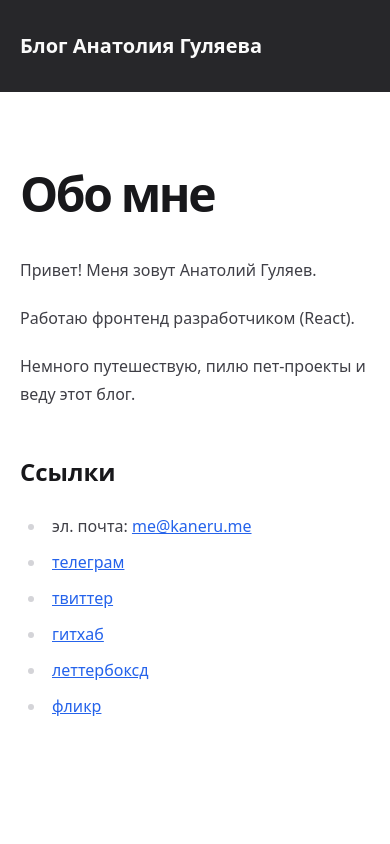
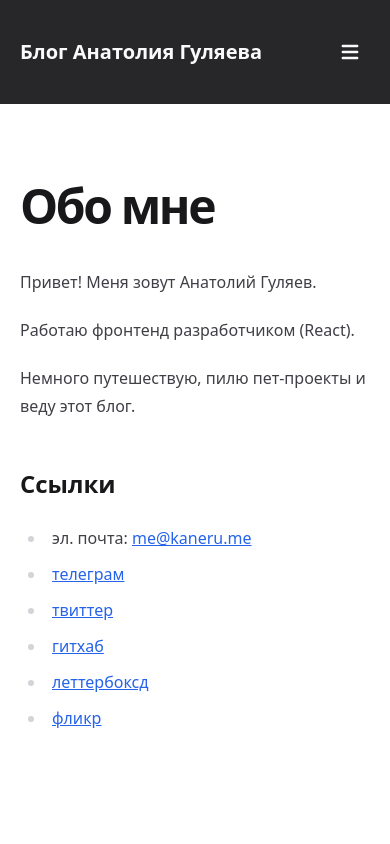
Before and after one commit to kaneru/kaneru.me, a Next.js app: page /about in a window 390 px wide. Shown: the top 844 px of the page. Built offline with nearby package versions, Linux system fonts and the light colour scheme.

Commit message:
feat: add mobile menu

```diff
--- a/components/header.tsx
+++ b/components/header.tsx
@@ -3,6 +3,7 @@ import Image from 'next/image';
 import { useRouter } from 'next/router';
 import cn from 'classnames';
 import { Container } from './container';
+import { useState } from 'react';
 
 const HEADER_MENU_ITEMS = [
   { id: 0, title: 'Посты', url: '/posts' },
@@ -14,6 +15,7 @@ const HEADER_MENU_ITEMS = [
 ];
 
 export const Header = () => {
+  const [isMenuOpened, setIsMenuOpened] = useState(false);
   const router = useRouter();
   const isMainPage = router.pathname === '/';
 
@@ -27,10 +29,13 @@ export const Header = () => {
           {
             'bg-zinc-800 mb-10': !isMainPage,
           },
+          {
+            ['bg-zinc-800 lg:bg-transparent']: isMenuOpened,
+          },
         )}
       >
         <Container className="py-8">
-          <nav className="flex gap-8 items-end">
+          <nav className="flex flex-wrap gap-8 items-center lg:items-end justify-between lg:justify-start">
             <Link href="/">
               <a
                 className={cn('text-zinc-50 hover:text-blue-500', {
@@ -42,7 +47,46 @@ export const Header = () => {
                 </h1>
               </a>
             </Link>
-            <ul className="hidden gap-6 lg:flex">
+            <button
+              type="button"
+              className="inline-flex items-center p-2 ml-3 text-sm text-zinc-50 rounded-lg lg:hidden hover:bg-blue-500 focus:outline-none focus:ring-2 focus:ring-gray-200"
+              aria-controls="mobile-menu"
+              aria-expanded="false"
+              onClick={() => setIsMenuOpened(!isMenuOpened)}
+            >
+              <span className="sr-only">Открыть навигационное меню</span>
+              <svg
+                className="w-6 h-6"
+                fill="currentColor"
+                viewBox="0 0 20 20"
+                xmlns="http://www.w3.org/2000/svg"
+              >
+                <path
+                  fillRule="evenodd"
+                  d="M3 5a1 1 0 011-1h12a1 1 0 110 2H4a1 1 0 01-1-1zM3 10a1 1 0 011-1h12a1 1 0 110 2H4a1 1 0 01-1-1zM3 15a1 1 0 011-1h12a1 1 0 110 2H4a1 1 0 01-1-1z"
+                  clipRule="evenodd"
+                ></path>
+              </svg>
+              <svg
+                className="hidden w-6 h-6"
+                fill="currentColor"
+                viewBox="0 0 20 20"
+                xmlns="http://www.w3.org/2000/svg"
+              >
+                <path
+                  fillRule="evenodd"
+                  d="M4.293 4.293a1 1 0 011.414 0L10 8.586l4.293-4.293a1 1 0 111.414 1.414L11.414 10l4.293 4.293a1 1 0 01-1.414 1.414L10 11.414l-4.293 4.293a1 1 0 01-1.414-1.414L8.586 10 4.293 5.707a1 1 0 010-1.414z"
+                  clipRule="evenodd"
+                ></path>
+              </svg>
+            </button>
+            <div
+              className={cn('w-full lg:block lg:w-auto', {
+                hidden: !isMenuOpened,
+              })}
+              id="mobile-menu"
+            >
+              <ul className="flex flex-col gap-6 lg:flex-row">
                 {HEADER_MENU_ITEMS.map(item => (
                   <li key={item.id} className="text-lg font-medium">
                     <Link href={item.url}>
@@ -60,6 +104,7 @@ export const Header = () => {
                   </li>
                 ))}
               </ul>
+            </div>
           </nav>
         </Container>
       </header>
```
Lines whose indentation alone changed are shown as unchanged.
